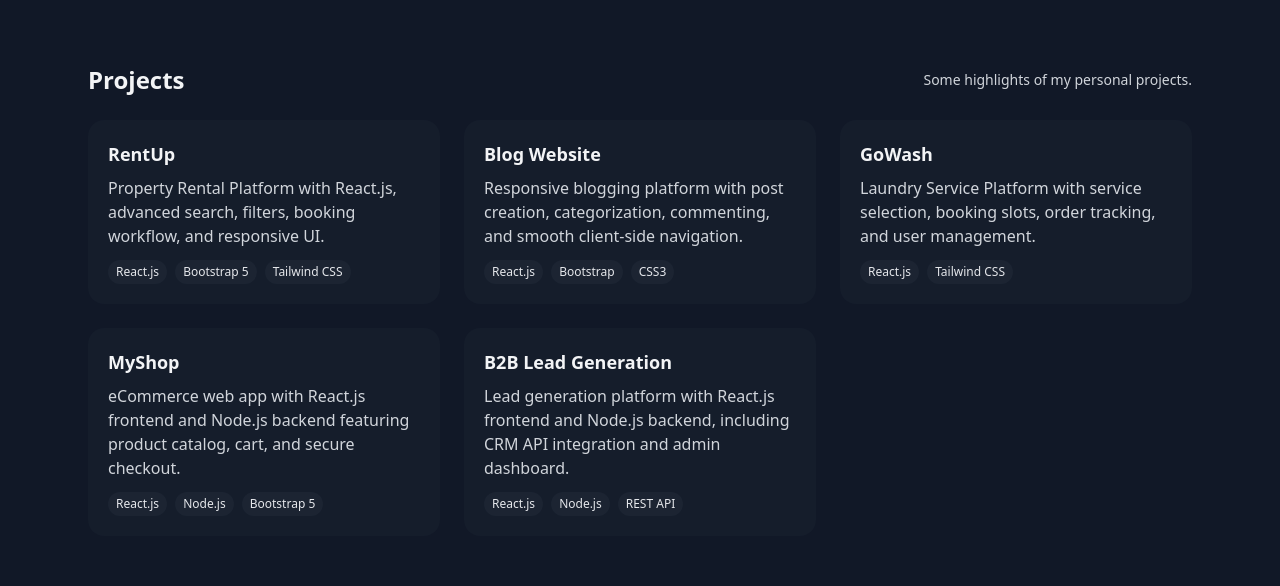
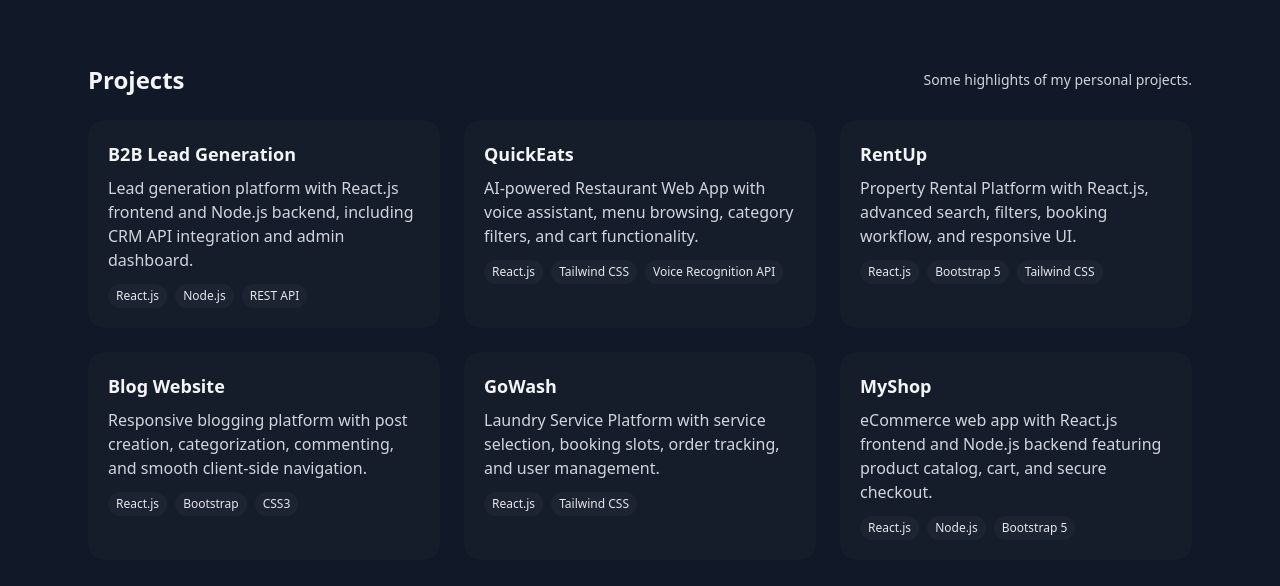
Before and after one commit to Prajwal2811/portfolio, a React (Vite) app: page / in a window 1280 px wide. Shown: the part 2800-3386 px from the top of the page. Built offline with nearby package versions, Linux system fonts and the light colour scheme.

Commit message:
Add new updates to portfolio

```diff
--- a/src/components/Projects.jsx
+++ b/src/components/Projects.jsx
@@ -2,6 +2,19 @@ import React from "react";
 import { motion } from "framer-motion";
 
 const projects = [
+
+  {
+    title: "B2B Lead Generation",
+    description: "Lead generation platform with React.js frontend and Node.js backend, including CRM API integration and admin dashboard.",
+    link: "https://buzzberry.store",
+    tech: ["React.js", "Node.js", "REST API"],
+  },
+  {
+    title: "QuickEats",
+    description: "AI-powered Restaurant Web App with voice assistant, menu browsing, category filters, and cart functionality.",
+    link: "https://quickeats-github-io-jdvt.vercel.app/",
+    tech: ["React.js", "Tailwind CSS", "Voice Recognition API"],
+  },
   {
     title: "RentUp",
     description: "Property Rental Platform with React.js, advanced search, filters, booking workflow, and responsive UI.",
@@ -25,14 +38,9 @@ const projects = [
     description: "eCommerce web app with React.js frontend and Node.js backend featuring product catalog, cart, and secure checkout.",
     link: "https://myshop-ecommerce-github-io.vercel.app/",
     tech: ["React.js", "Node.js", "Bootstrap 5"],
-  },
-  {
-    title: "B2B Lead Generation",
-    description: "Lead generation platform with React.js frontend and Node.js backend, including CRM API integration and admin dashboard.",
-    link: "https://buzzberry.store",
-    tech: ["React.js", "Node.js", "REST API"],
-  },
+  }
 ];
+
 
 export default function Projects() {
   return (
```
Also changed, not shown: src/components/Contact.jsx (+12 -5 lines).
